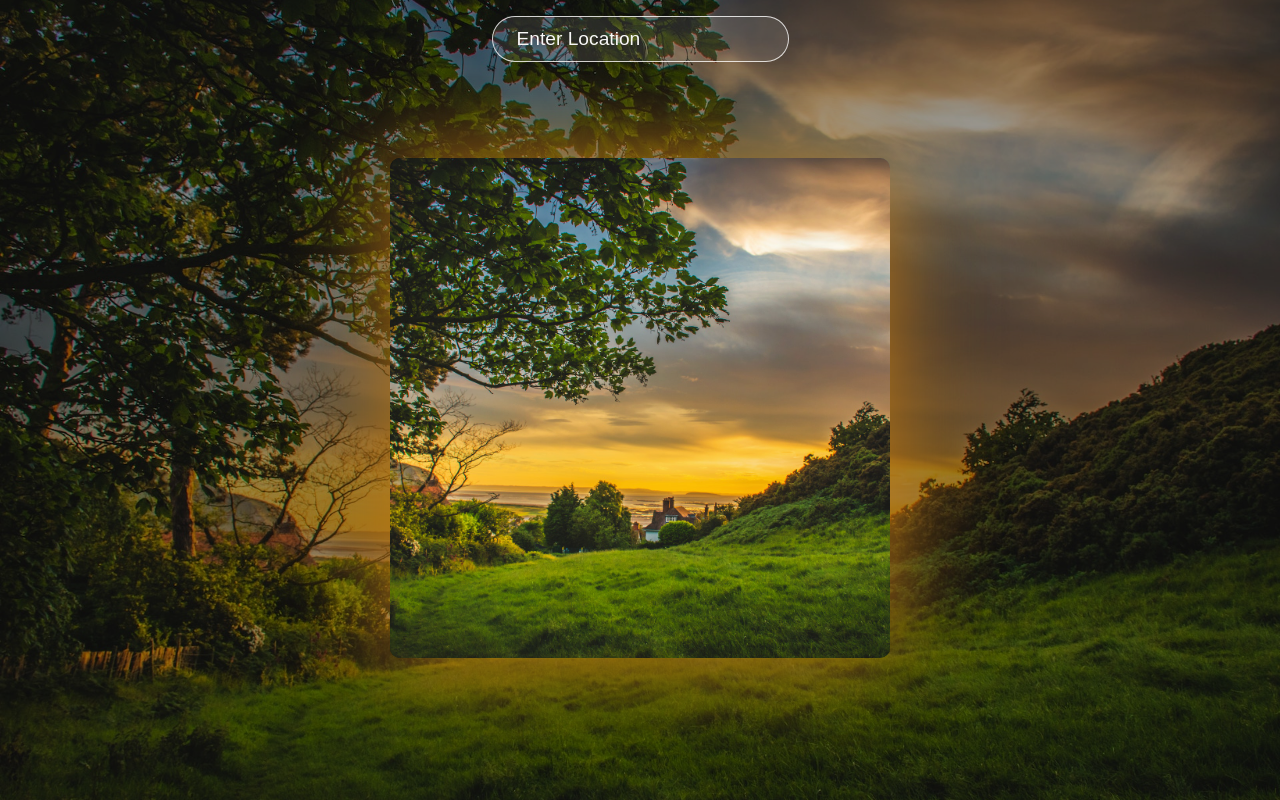
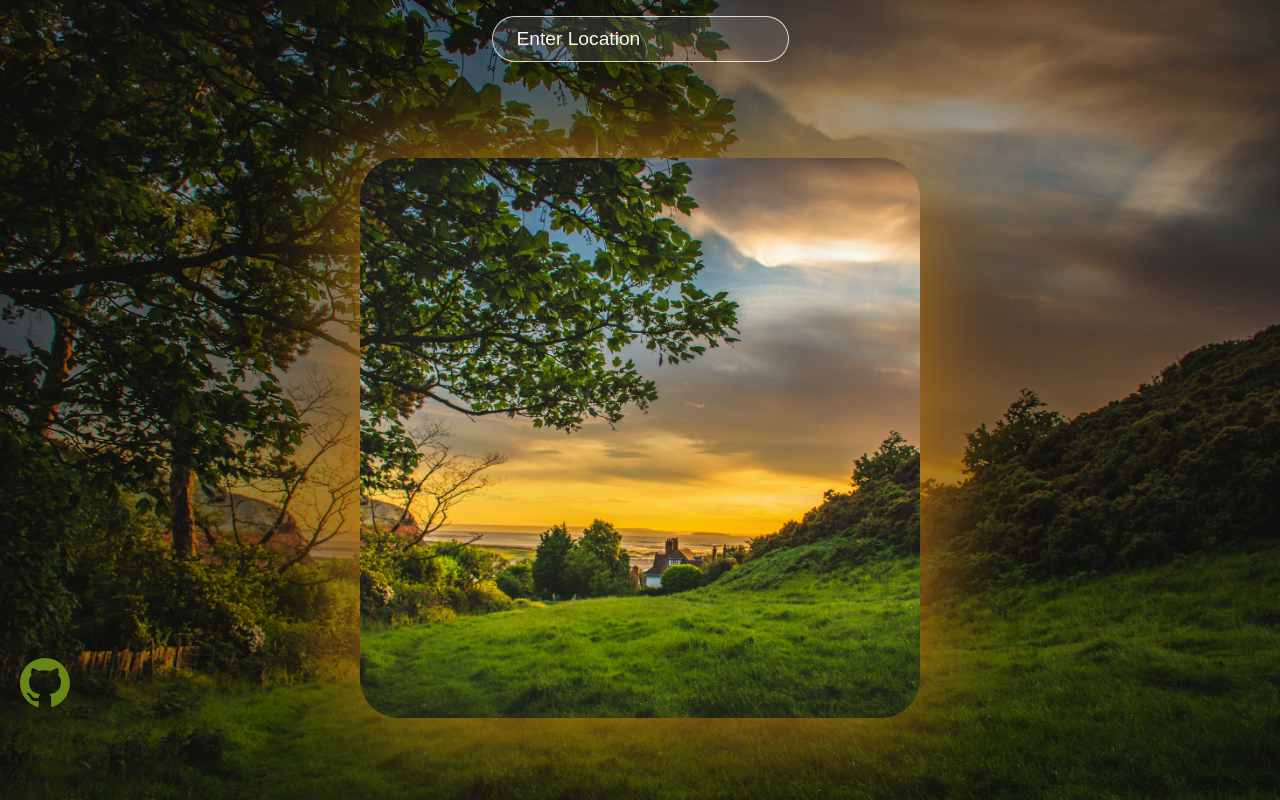
Before and after one commit to vikas-parmar/WeatherSense, a React (Vite) app: page / in a window 1280 px wide. Built offline with nearby package versions, Linux system fonts and the light colour scheme.

Commit message:
adding github svg

```diff
--- a/src/App.jsx
+++ b/src/App.jsx
@@ -1,4 +1,5 @@
-import { useState } from "react"
+import { useState } from "react";
+import githubLogo from "./assets/githubLogo.svg";
 
 function App() {
   const [data, setData] = useState({});
@@ -48,6 +49,7 @@ function App() {
           </div>}
 
       </div>
+          <div className="logo"><a href="https://github.com/viksa7111"><img src={githubLogo} alt="vikas-parmar-github" /></a></div>
     </div>
   )
 }
--- a/src/style.css
+++ b/src/style.css
@@ -29,12 +29,14 @@ body{
     z-index: -1;
 }
 .container{
-    max-width: 500px;
-    height: 500px;
+    /* max-width: 500px;
+    height: 500px; */
+    max-width: 70vh;
+    height: 70vh;
     margin: auto;
     padding: 0 1rem;
     background: url("assets/tree.jpg") no-repeat center center/cover;
-    border-radius: 10px;
+    border-radius: 7%;
     box-shadow: 0px 0px 100px #c17914;
     position: relative;
     top: 10%;
@@ -89,3 +91,10 @@ background-color: rgba(205, 224, 32, 0.416);
 .bold {
 font-weight: 700;
 }
+.logo{
+    width: 50px;
+    margin: 20px;
+}
+.logo:hover{
+    opacity: 0.7;
+}
```
Also changed, not shown: src/assets/githubLogo.svg (added).
